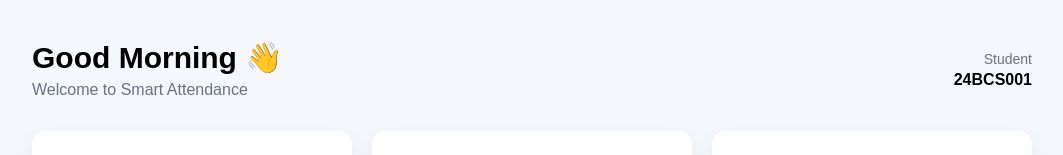
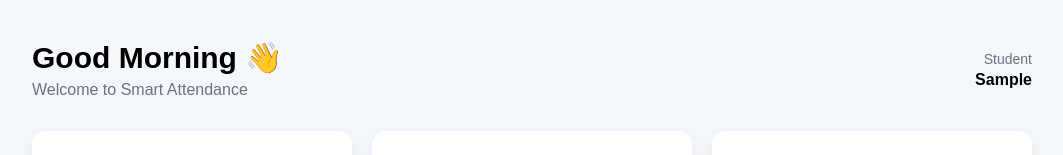
Before and after one commit to Siddharth-2205/smart-attendance-system, a React app in the folder frontend/: page / in a window 1280 px wide. Both pictures are taken after typing "Sample" into the empty fields and a click on the button "Continue". Shown: the top 155 px of the page, without its empty margins (108-1171 px from the left). Built offline with nearby package versions, Linux system fonts and the light colour scheme; the HTML template or start-up script is replaced by a standard one.

Commit message:
feat: pass student ID to dashboard

```diff
--- a/frontend/src/App.jsx
+++ b/frontend/src/App.jsx
@@ -3,12 +3,16 @@ import Login from "./pages/Login";
 import Dashboard from "./pages/Dashboard";
 
 function App() {
-  const [isLoggedIn, setIsLoggedIn] = useState(false);
+  const [studentId, setStudentId] = useState("");
 
-  return isLoggedIn ? (
-    <Dashboard />
+  const handleLogin = (id) => {
+    setStudentId(id);
+  };
+
+  return studentId ? (
+    <Dashboard studentId={studentId} />
   ) : (
-    <Login onLogin={() => setIsLoggedIn(true)} />
+    <Login onLogin={handleLogin} />
   );
 }
 
--- a/frontend/src/pages/Dashboard.jsx
+++ b/frontend/src/pages/Dashboard.jsx
@@ -1,6 +1,6 @@
 import "../styles/dashboard.css";
 
-function Dashboard() {
+function Dashboard({ studentId }) {
   return (
     <main className="dashboard-page">
       <section className="dashboard-container">
@@ -13,7 +13,7 @@ function Dashboard() {
 
           <div className="student-info">
             <span>Student</span>
-            <strong>24BCS001</strong>
+            <strong>{studentId}</strong>
           </div>
         </header>
 
--- a/frontend/src/pages/Login.jsx
+++ b/frontend/src/pages/Login.jsx
@@ -16,7 +16,7 @@ function Login({ onLogin }) {
     setError("");
 
     console.log("Student ID:", studentId);
-    onLogin();
+    onLogin(studentId.trim());
   };
 
   return (
```
